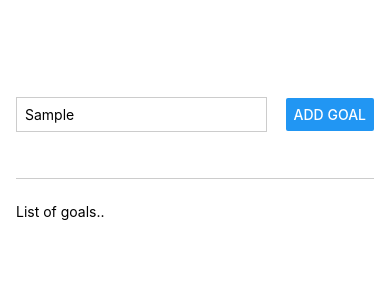
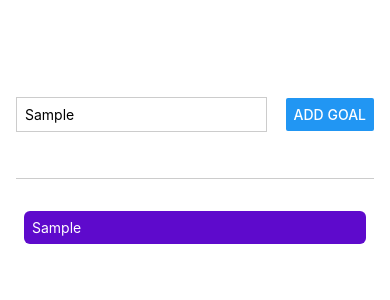
Before and after one commit to ivantrj/rn_goals_app, a React Native app: screen / in a window 390 px wide. Both pictures are taken after typing "Sample" into the empty fields and a click on the button "ADD GOAL". Shown: the top 300 px of the page. Built offline with nearby package versions, Linux system fonts and the light colour scheme.

Commit message:
show added items

```diff
--- a/App.js
+++ b/App.js
@@ -1,15 +1,26 @@
 import { useState } from "react";
-import { StyleSheet, TextInput, View, Button, Text } from "react-native";
+import {
+  StyleSheet,
+  TextInput,
+  View,
+  Button,
+  Text,
+  FlatList,
+} from "react-native";
 
 export default function App() {
   const [enteredGoalText, setEnteredGoalText] = useState("");
+  const [courseGoals, setCourseGoals] = useState([]);
 
   function goalInputHandler(enteredText) {
     setEnteredGoalText(enteredText);
   }
 
   function addGoalHandler() {
-    console.log(enteredGoalText);
+    setCourseGoals((currentCourseGoals) => [
+      ...currentCourseGoals,
+      { text: enteredGoalText, id: Math.random.toString() },
+    ]);
   }
 
   return (
@@ -23,7 +34,19 @@
         <Button title="Add Goal" onPress={addGoalHandler} />
       </View>
       <View style={styles.goalsContainer}>
-        <Text>List of goals..</Text>
+        <FlatList
+          data={courseGoals}
+          renderItem={(item) => {
+            return (
+              <View style={styles.goalItem}>
+                <Text style={styles.goalText}>{item.item.text}</Text>
+              </View>
+            );
+          }}
+          keyExtractor={(item, index) => {
+            return item.id;
+          }}
+        />
       </View>
     </View>
   );
@@ -54,4 +77,13 @@
   goalsContainer: {
     flex: 5,
   },
+  goalItem: {
+    margin: 8,
+    padding: 8,
+    borderRadius: 6,
+    backgroundColor: "#5e0acc",
+  },
+  goalText: {
+    color: "white",
+  },
 });
```
